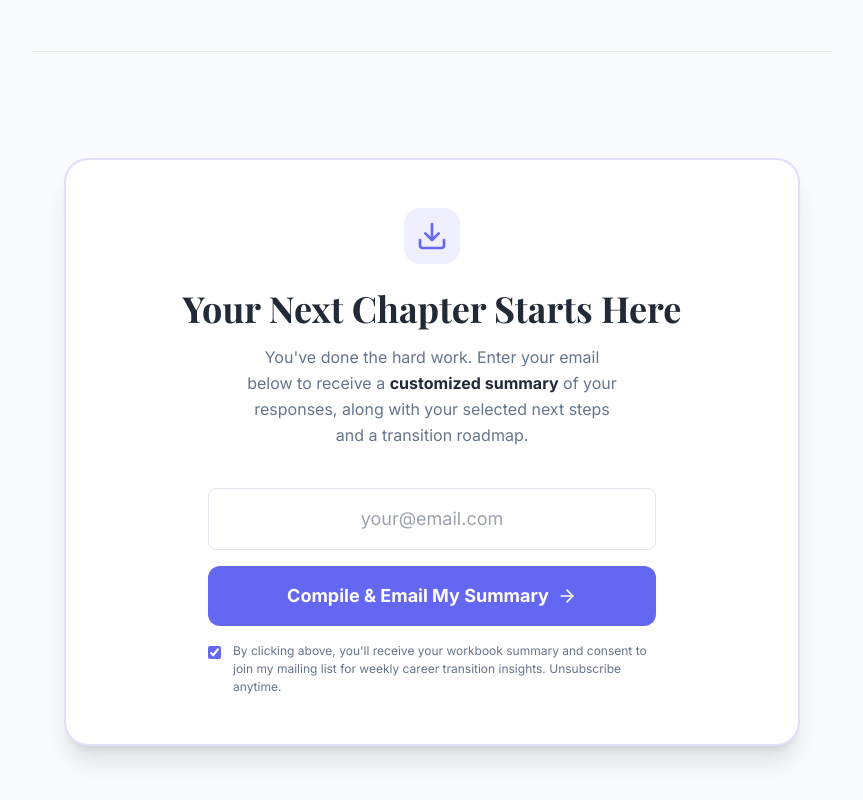
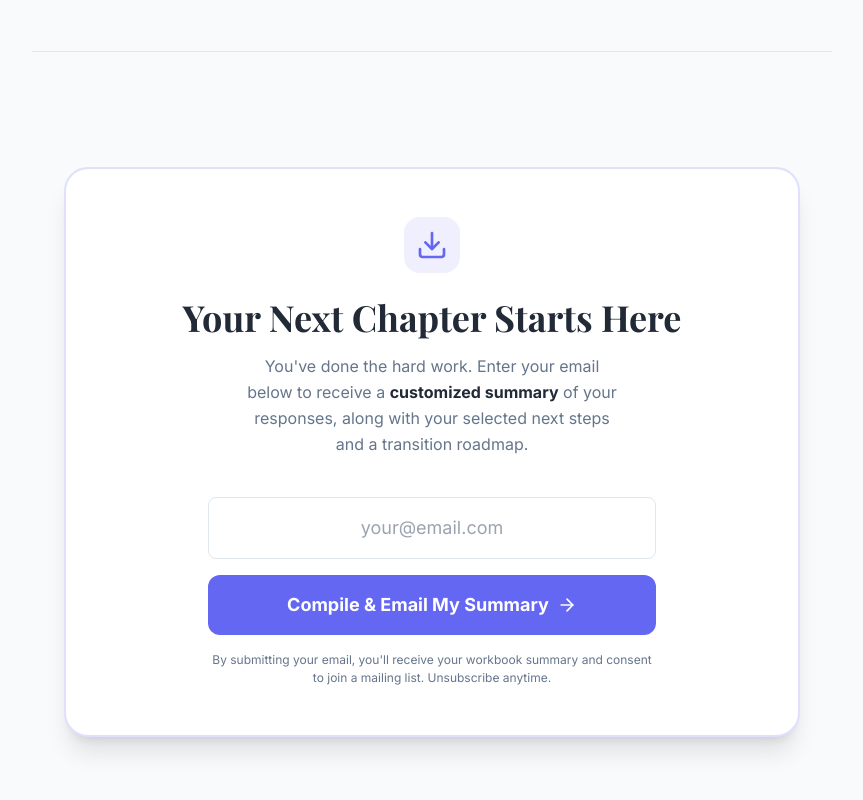
Before and after one commit to erickey829/careertransitionworkbook, a Next.js app: page / in a window 1280 px wide. Shown: the part 7197-7997 px from the top of the page, without its empty margins (208-1071 px from the left). Built offline with nearby package versions, Linux system fonts and the light colour scheme.

Commit message:
feat: remove checkbox and update validation logic
Simplify form with text and update validation to exclude consent.

```diff
--- a/app/page.tsx
+++ b/app/page.tsx
@@ -92,20 +92,11 @@ export default function Workbook() {
     const emailInput = document.getElementById(
       "user-email"
     ) as HTMLInputElement | null
-    const consentInput = document.getElementById(
-      "consent"
-    ) as HTMLInputElement | null
 
     const email = emailInput?.value || ""
-    const consent = consentInput?.checked ?? false
 
     if (!email || !email.includes("@")) {
       alert("Please enter a valid email address.")
-      return
-    }
-
-    if (!consent) {
-      alert("Please agree to receive the summary.")
       return
     }
 
@@ -607,22 +598,11 @@ export default function Workbook() {
                 {!submitting && <ArrowRight className="w-5 h-5" />}
               </button>
 
-              <div className="mt-6 flex items-start gap-3 text-left">
-                <input
-                  type="checkbox"
-                  id="consent"
-                  className="mt-1 accent-accent"
-                  defaultChecked
-                />
-                <label
-                  htmlFor="consent"
-                  className="text-xs text-muted-foreground leading-normal"
-                >
-                  By clicking above, you{"'"}ll receive your workbook summary
-                  and consent to join my mailing list for weekly career
-                  transition insights. Unsubscribe anytime.
-                </label>
-              </div>
+              <p className="mt-6 text-xs text-muted-foreground leading-normal">
+                By submitting your email, you{"'"}ll receive your workbook
+                summary and consent to join a mailing list. Unsubscribe
+                anytime.
+              </p>
             </div>
           ) : (
             <div className="py-8">
```
